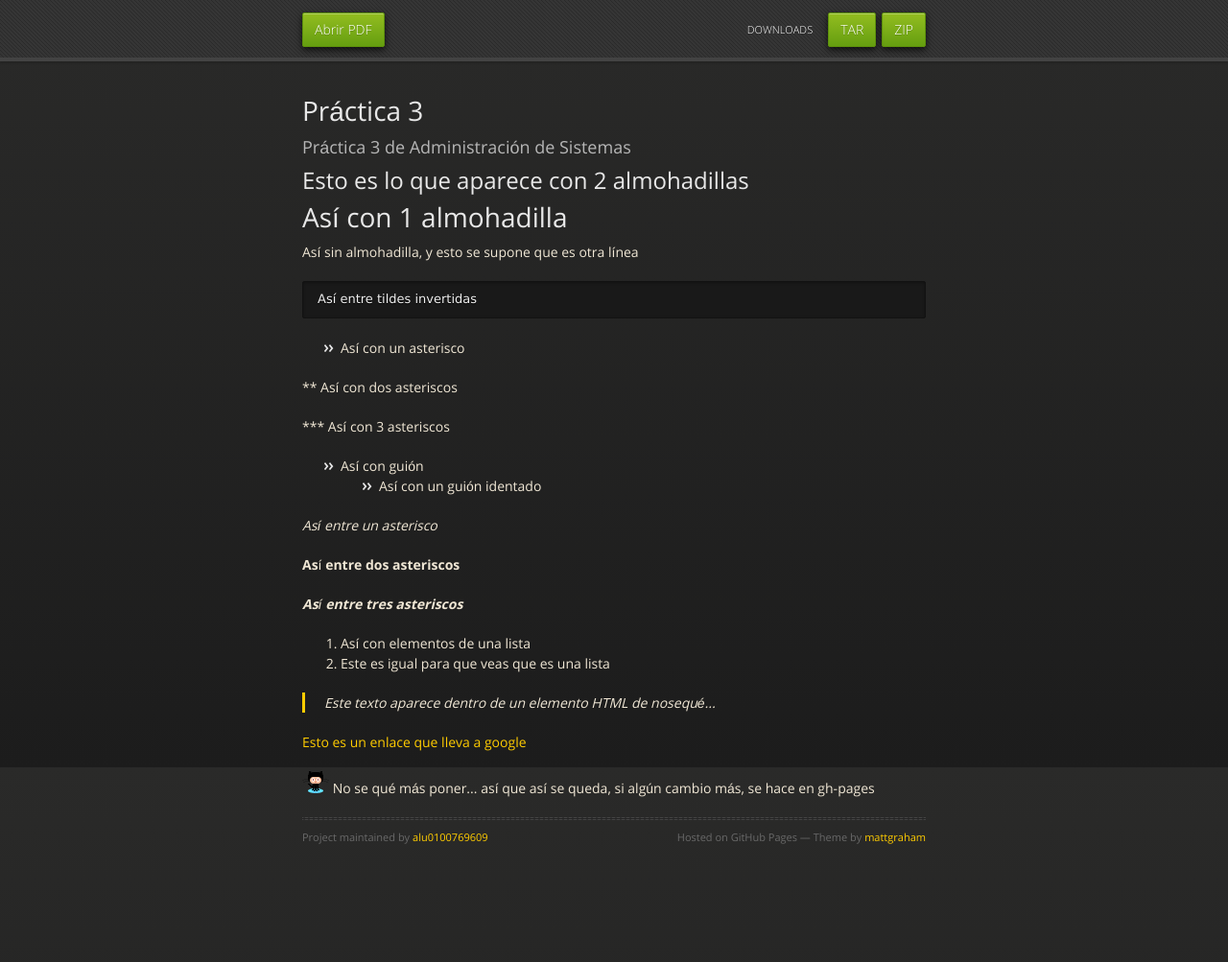
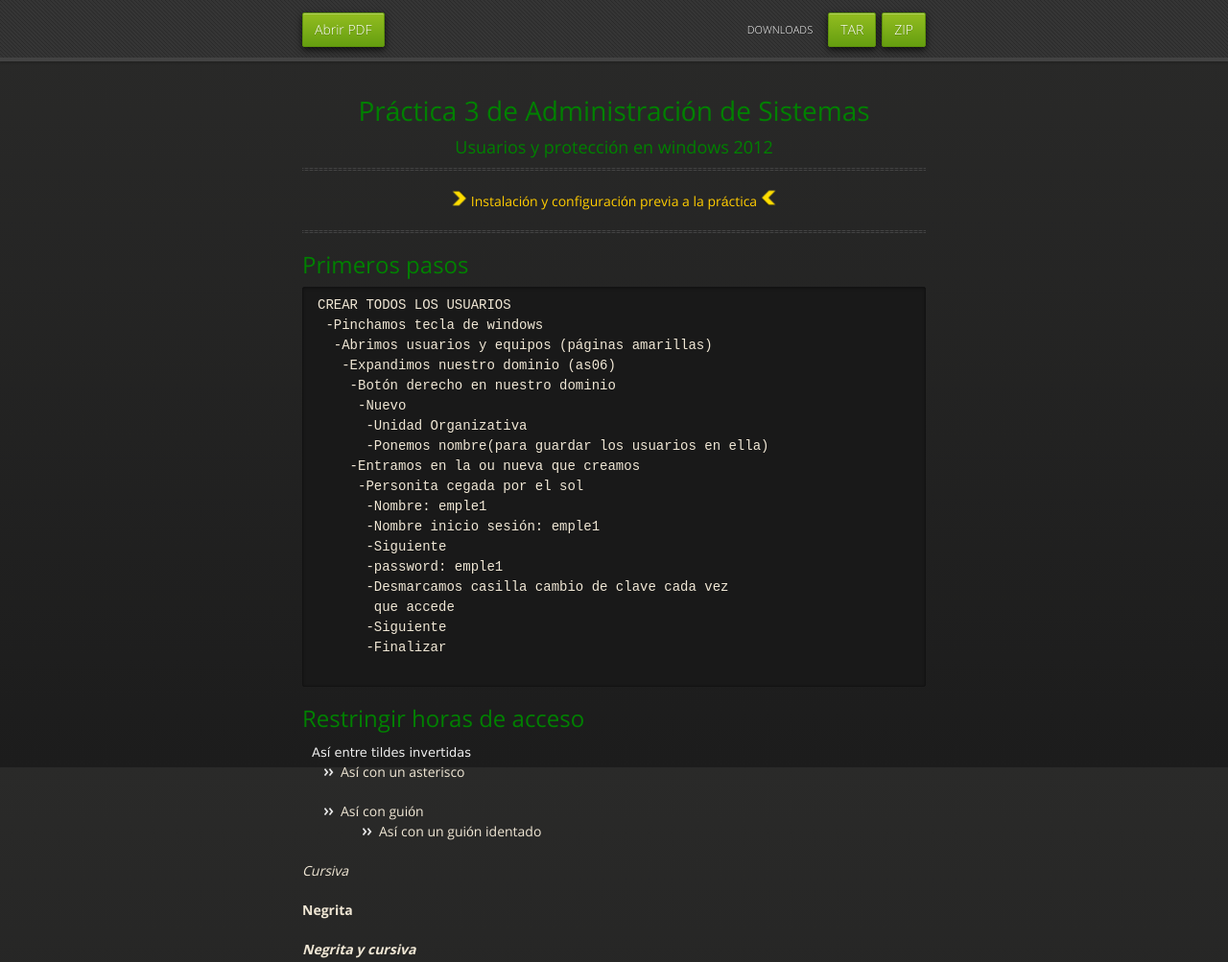
Before and after one commit to alu0100769609/Admin, a plain HTML site: page index.html in a window 1280 px wide. Shown: the top 1003 px of the page at 96% size. Drawn offline with nearby package versions, Linux system fonts and the light colour scheme.

Commit message:
Empezando el guión

```diff
--- a/index.html
+++ b/index.html
@@ -17,78 +17,85 @@
     <meta name="viewport" content="width=device-width, initial-scale=1, user-scalable=no">
   </head>
   <body>
-      <div id="header">
+    <div id="header"><!-- cabecera -->
       <nav>
         <li class="fork"><a href="pdf/practica3.pdf" target="_blank">Abrir PDF</a></li>
         <li class="downloads"><a href="https://github.com/alu0100769609/Admin/zipball/master">ZIP</a></li>
         <li class="downloads"><a href="https://github.com/alu0100769609/Admin/tarball/master">TAR</a></li>
         <li class="title">DOWNLOADS</li>
       </nav>
-      </div><!-- end header -->
-
+    </div><!-- fin cabecera -->
 
     <div class="wrapper">
       <section>
-        <h1>Práctica 3</h1>
+        <div class="centrado">
+          <h1 class="verdefuerte">Práctica 3 de Administración de Sistemas</h1>
+          <h3 class="verdefuerte">Usuarios y protección en windows 2012</h3>
+        </div>
+        <hr>
+        <p class="centrado">
+          <img src="images/flecha-derecha.png" alt="Esto es un texto alternativo" title="gatito nuevo">
+          <a href="../Instalacion-Admin" target="_blank" title="Click here :D">Instalación y configuración previa a la práctica</a>
+          <img src="images/flecha-izquierda.png" alt="Esto es un texto alternativo" title="gatito nuevo">
+        </p>
+        <hr>
+        <h2>Primeros pasos</h2>
+        <pre>
+CREAR TODOS LOS USUARIOS
+ -Pinchamos tecla de windows
+  -Abrimos usuarios y equipos (páginas amarillas)
+   -Expandimos nuestro dominio (as06)
+    -Botón derecho en nuestro dominio
+     -Nuevo
+      -Unidad Organizativa
+      -Ponemos nombre(para guardar los usuarios en ella)
+    -Entramos en la ou nueva que creamos
+     -Personita cegada por el sol
+      -Nombre: emple1
+      -Nombre inicio sesión: emple1
+      -Siguiente
+      -password: emple1
+      -Desmarcamos casilla cambio de clave cada vez
+       que accede
+      -Siguiente
+      -Finalizar
+  </pre>
 
-        <h3>
-<a id="práctica-3-de-administración-de-sistemas" class="anchor" href="#pr%C3%A1ctica-3-de-administraci%C3%B3n-de-sistemas" aria-hidden="true"><span class="octicon octicon-link"></span></a>Práctica 3 de Administración de Sistemas</h3>
-
-<h2>
-<a id="esto-es-lo-que-aparece-con-2-almohadillas" class="anchor" href="#esto-es-lo-que-aparece-con-2-almohadillas" aria-hidden="true"><span class="octicon octicon-link"></span></a>Esto es lo que aparece con 2 almohadillas</h2>
-
-<h1>
-<a id="así-con-1-almohadilla" class="anchor" href="#as%C3%AD-con-1-almohadilla" aria-hidden="true"><span class="octicon octicon-link"></span></a>Así con 1 almohadilla</h1>
-
-<p>Así sin almohadilla,
-y esto se supone que es otra línea</p>
-
-<pre><code>Así entre tildes invertidas
-</code></pre>
-
+        <h2>Restringir horas de acceso</h2>
+          <code>Así entre tildes invertidas</code>
+        </pre>
         <ul>
           <li>Así con un asterisco</li>
         </ul>
-
-<p>** Así con dos asteriscos</p>
-
-<p>*** Así con 3 asteriscos</p>
-
         <ul>
           <li>Así con guión
-
           <ul>
             <li>Así con un guión identado</li>
           </ul>
           </li>
         </ul>
-
-<p><em>Así entre un asterisco</em></p>
-
-<p><strong>Así entre dos asteriscos</strong></p>
-
-<p><strong><em>Así entre tres asteriscos</em></strong></p>
-
+        <p><em>Cursiva</em></p>
+        <p><strong>Negrita</strong></p>
+        <p><strong><em>Negrita y cursiva</em></strong></p>
         <ol>
           <li>Así con elementos de una lista</li>
           <li>Este es igual para que veas que es una lista</li>
         </ol>
-
         <blockquote>
           <p> Este texto aparece dentro de un elemento HTML de nosequé...</p>
         </blockquote>
-
         <p><a href="https://www.google.es" title="Vamos a google">Esto es un enlace que lleva a google</a></p>
-
         <p><a href="https://www.google.es" target="_blank"><img src="images/gatito.png" alt="Esto es un texto alternativo" title="gatito nuevo"></a>
         No se qué más poner... así que así se queda, si algún cambio más, se hace en gh-pages</p>
+
+
+        <!-- Pie de página -->
         <hr>
         <div id="title">
           <span class="credits left">Project maintained by <a href="https://github.com/alu0100769609">alu0100769609</a></span>
           <span class="credits right">Hosted on GitHub Pages &mdash; Theme by <a href="https://twitter.com/michigangraham">mattgraham</a></span>
         </div>
       </section>
-
     </div>
     <!--[if !IE]><script>fixScale(document);</script><![endif]-->
   </body>
--- a/stylesheets/styles.css
+++ b/stylesheets/styles.css
@@ -545,7 +545,7 @@ body {
 }
 
 h1, h2, h3, h4, h5, h6 {
-  color: #e8e8e8;
+  color: green;
   margin: 0 0 10px;
   font-family: 'OpenSansRegular', "Helvetica Neue", Helvetica, Arial, sans-serif;
   font-weight: normal;
@@ -609,6 +609,19 @@ strong {
   margin: 0 auto;
   position: relative;
   padding: 0 20px;
+}
+
+.centrado {
+  text-align: center;
+}
+.verdefuerte {
+  color: green;
+
+}
+
+.verdeflojo {
+  color: #00ff00;
+
 }
 
 section img {
```
Also changed, not shown: images/flecha-derecha.png (added), images/flecha-izquierda.png (added), 1 other file. Lines whose indentation alone changed are shown as unchanged.
